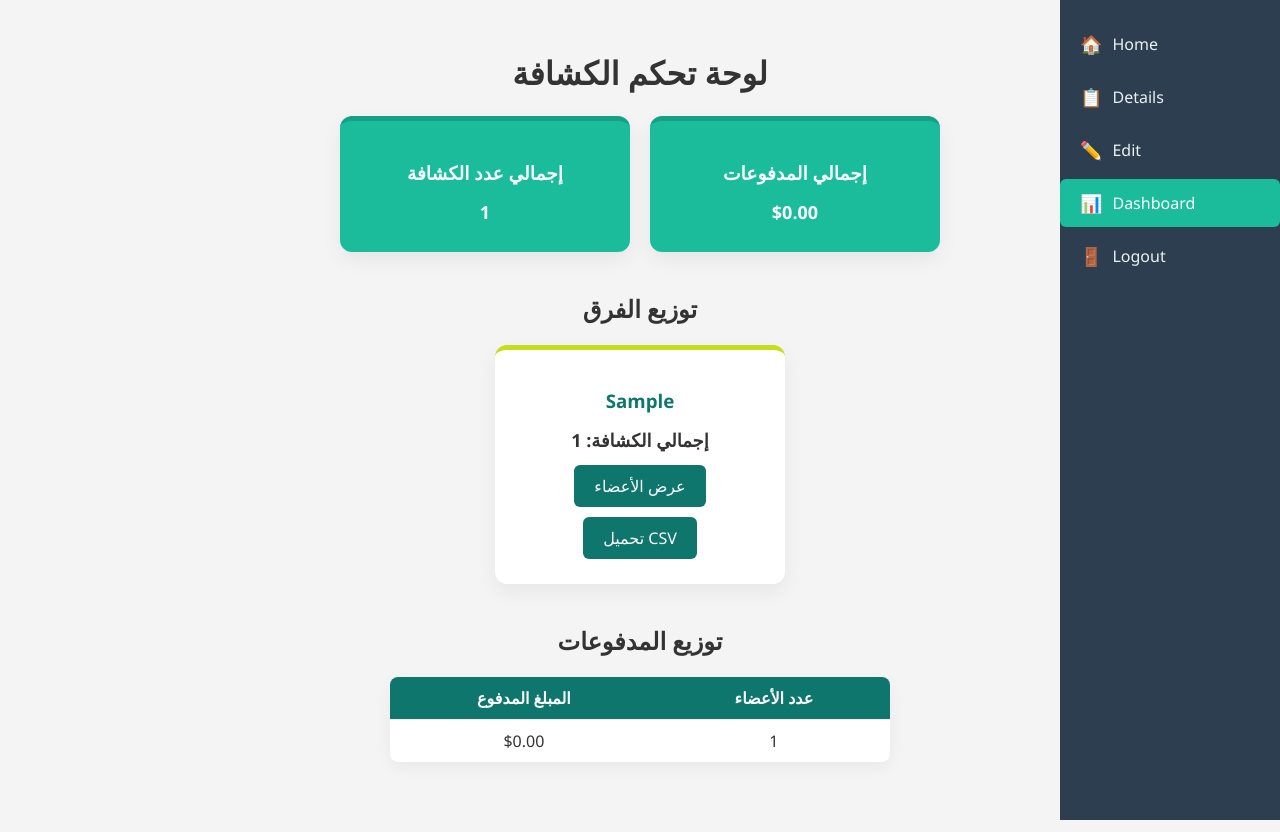
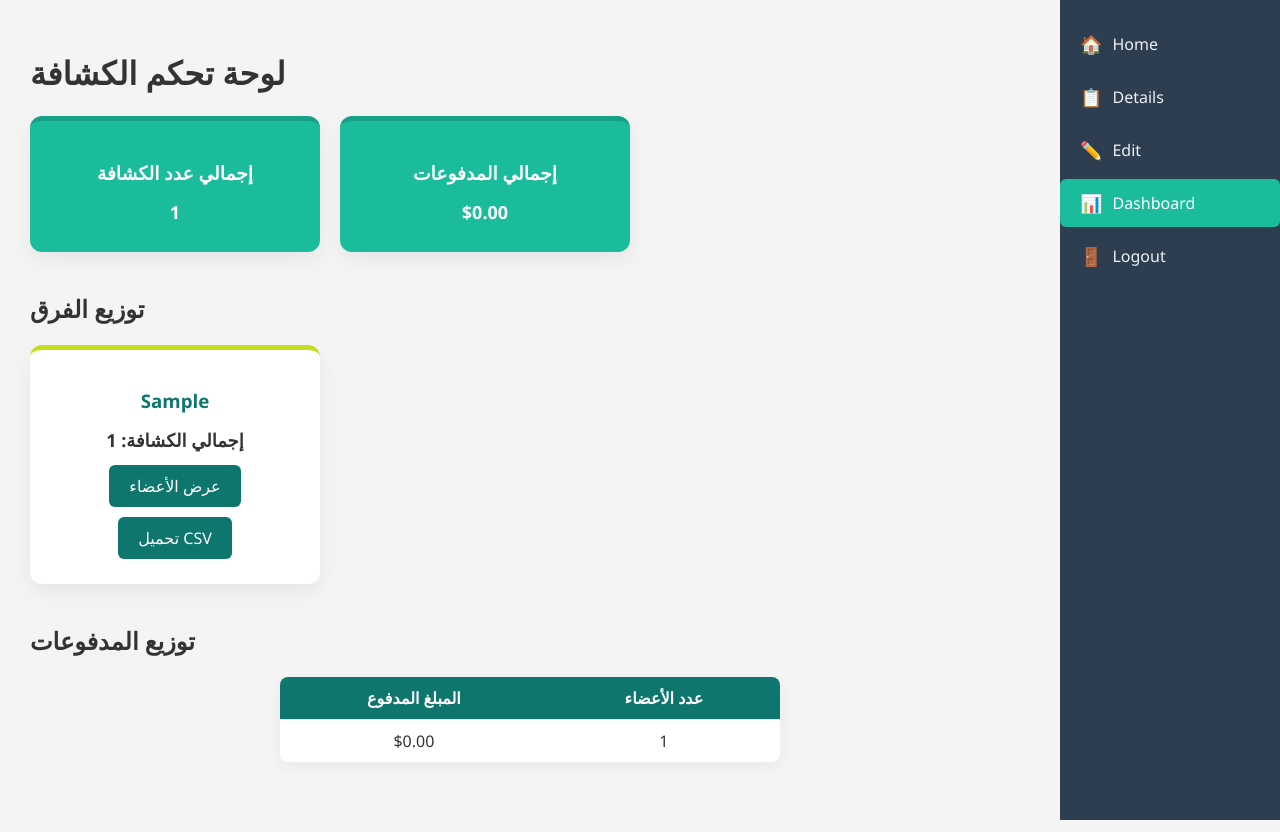
Before and after one commit to davidayman11/mogmaa, a PHP site: page /dashboard.php in a window 1280 px wide. Run offline with PHP 8.4, Linux system fonts and the light colour scheme; tables that the repository leaves empty or names only in its code hold one stand-in row (values such as "Sample post").

Commit message:
Update dashboard.php

```diff
--- a/dashboard.php
+++ b/dashboard.php
@@ -74,18 +74,16 @@ body {
 
 .sidenav a:hover { background:#0d665b; }
 
-/* المحتوى الرئيسي مركزي */
+/* المحتوى الرئيسي يملأ الصفحة باستثناء مساحة sidebar */
 .main-content {
-    margin:0 auto;
+    margin-right:220px; /* ترك مساحة للـ sidebar */
     padding:30px;
-    max-width:1000px;
-    width:100%;
+    flex:1;
     box-sizing:border-box;
-    text-align:center;
 }
 
 @media(max-width:768px){
-    .main-content{ width:95%; padding:20px; }
+    .main-content{ margin-right:0; width:100%; padding:20px; }
     .cards{ flex-direction: column; }
 }
 
@@ -94,7 +92,7 @@ body {
     flex-wrap:wrap;
     gap:20px;
     margin-bottom:40px;
-    justify-content:center; /* لتوسيط الكروت */
+    justify-content:flex-start;
 }
 
 .card {
```
